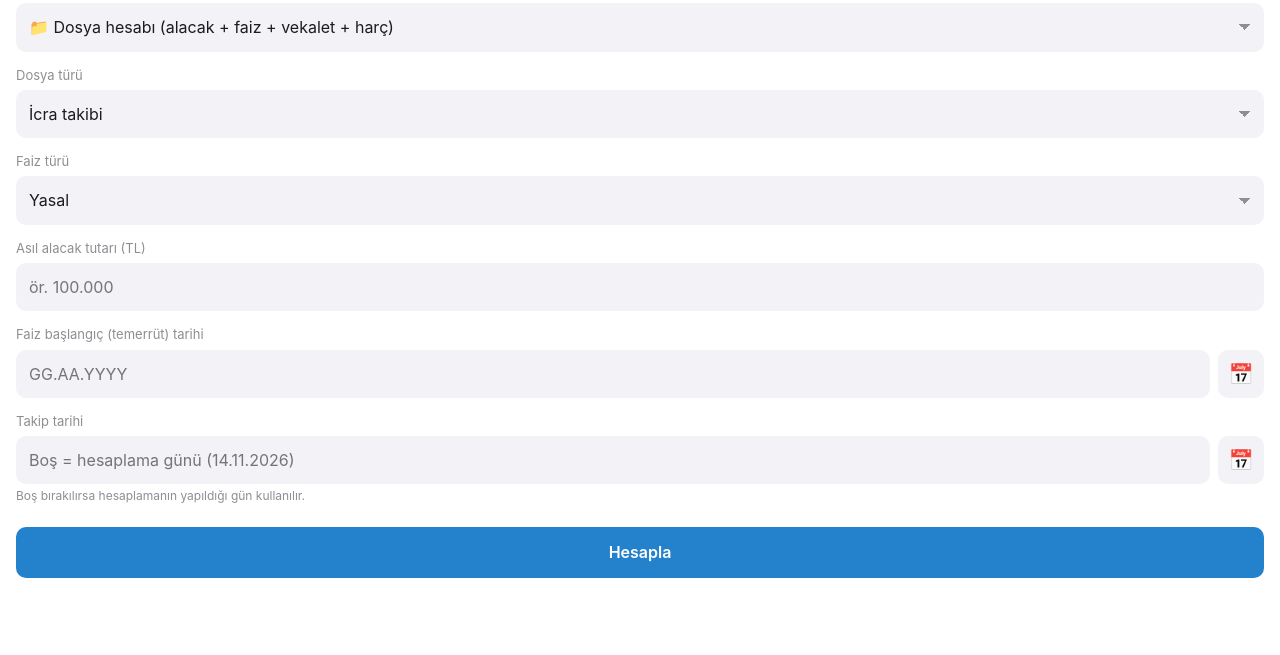
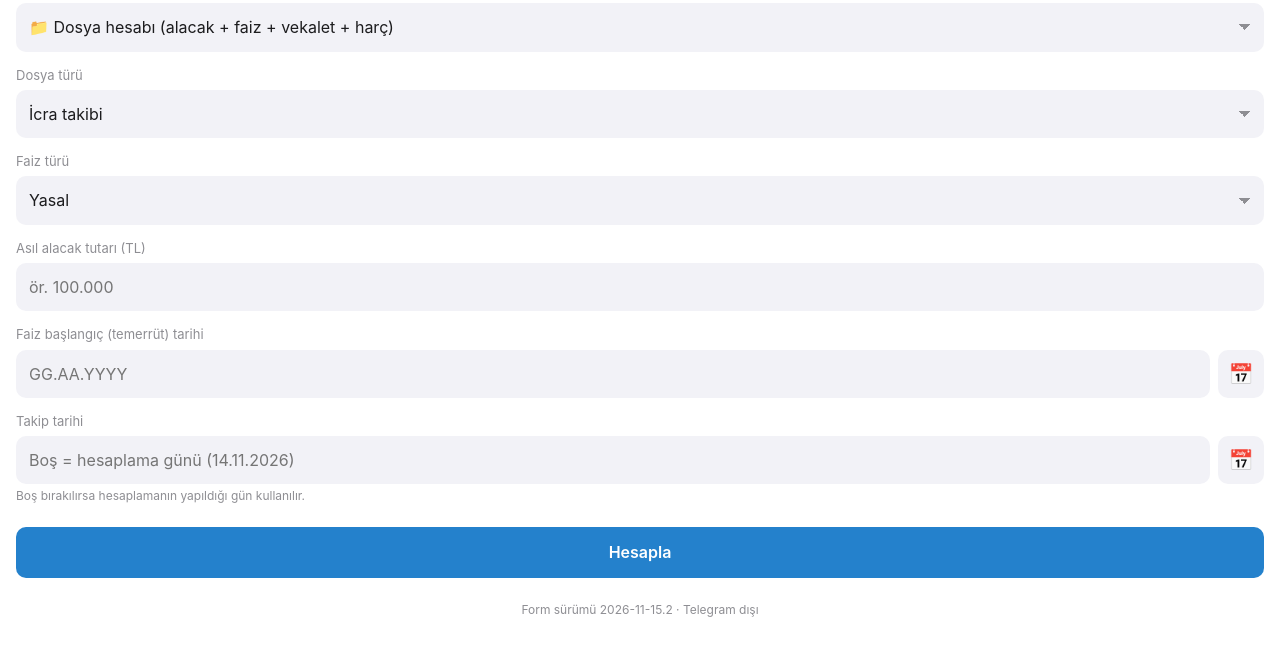
Before and after one commit to mdmr11/faiz-hesap, a plain HTML site: page index.html in a window 1280 px wide. Shown: the part 77-732 px from the top of the page. Drawn offline with Linux system fonts and the light colour scheme.

Commit message:
Add files via upload

```diff
--- a/index.html
+++ b/index.html
@@ -179,14 +179,24 @@
   <button type="submit" id="gonder">Hesapla</button>
 </form>
 <div id="onizleme"></div>
+<div id="surum" class="not" style="text-align:center;margin-top:24px"></div>
 
 <script>
 (function () {
   "use strict";
+  var SURUM = "2026-11-15.2";
   var tg = window.Telegram && window.Telegram.WebApp;
   // Klavye düğmesinden açılan Mini App'te initData BOŞ gelir (15.11 canlı hata) ⇒
-  // Telegram içinde olmayı platformdan anla: telegram-web-app.js dışarıda "unknown" verir.
-  var telegramda = !!(tg && ((tg.platform && tg.platform !== "unknown") || tg.initData));
+  // Telegram içinde olmayı birden çok işaretten anla:
+  //  • platform (telegram-web-app.js dışarıda "unknown" verir)
+  //  • iOS/Android'de Telegram'ın enjekte ettiği köprü (sendData bu köprüden gider)
+  //  • masaüstü istemcide window.external.invoke
+  var kopru = !!(window.TelegramWebviewProxy ||
+                 (window.external && typeof window.external.invoke !== "undefined"));
+  var platform = tg && tg.platform ? tg.platform : "yok";
+  var telegramda = !!(tg && (kopru || (platform !== "unknown" && platform !== "yok") || tg.initData));
+  var TANI = "sürüm " + SURUM + " · platform " + platform + " · köprü " + (kopru ? "var" : "yok") +
+             " · tg " + (tg ? "var" : "yok") + " · initData " + (tg && tg.initData ? "dolu" : "boş");
   if (tg) { tg.ready(); tg.expand(); }
   if (telegramda) document.documentElement.setAttribute("data-tg", "1");
 
@@ -311,7 +321,8 @@
     if (!v) { if (tg && tg.HapticFeedback) tg.HapticFeedback.notificationOccurred("error"); return; }
     var veri = JSON.stringify(v);
     if (telegramda) { tg.sendData(veri); }
-    else { $("onizleme").textContent = "Önizleme (Telegram dışında gönderilmez):\n" + veri; }
+    else { $("onizleme").textContent = "Önizleme (Telegram dışında gönderilmez):\n" + veri +
+                                       "\n\nTanı: " + TANI; }
   }
 
   ["hesap", "dosya", "faiz", "tur_vek", "tur_harc"].forEach(function (id) {
@@ -324,6 +335,7 @@
     tg.MainButton.show();
     tg.MainButton.onClick(gonder);
   }
+  $("surum").textContent = "Form sürümü " + SURUM + (telegramda ? " · Telegram ✓" : " · Telegram dışı");
   var q = new URLSearchParams(location.search).get("h");
   if (q && $("hesap").querySelector('option[value="' + q + '"]')) $("hesap").value = q;
   guncelle();
```
